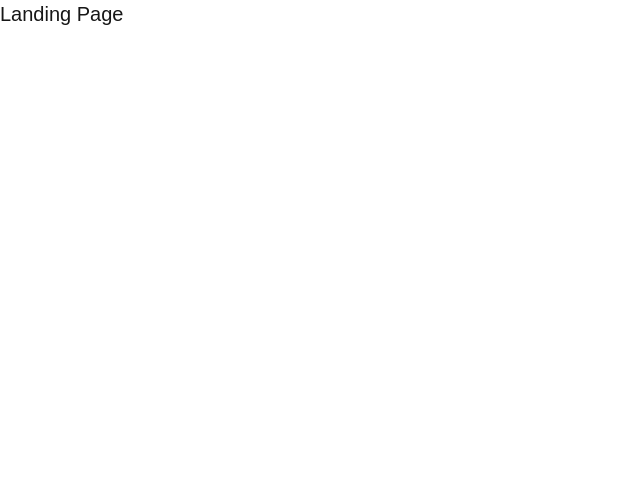
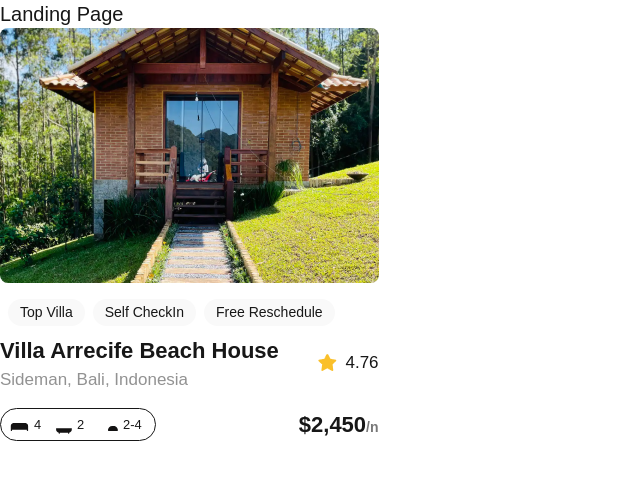
Before and after one commit to McDon419/alx-project-0x00-setup, a Next.js app in the folder alx-project-0x00/: page /landing in a window 1280 px wide. Shown: the top 480 px of the page, without its empty margins (0-640 px from the left). Built offline with nearby package versions, Linux system fonts and the light colour scheme.

Commit message:
Added changes to landing.tsx

```diff
--- a/alx-project-0x00/pages/landing.tsx
+++ b/alx-project-0x00/pages/landing.tsx
@@ -1,7 +1,9 @@
+import Card from "@/components/Card";
 const Landing: React.FC = () => {
   return (
     <div>
       <h1 className="text-xl font-extralight">Landing Page</h1>
+      <Card />
     </div>
   );
 };
```
